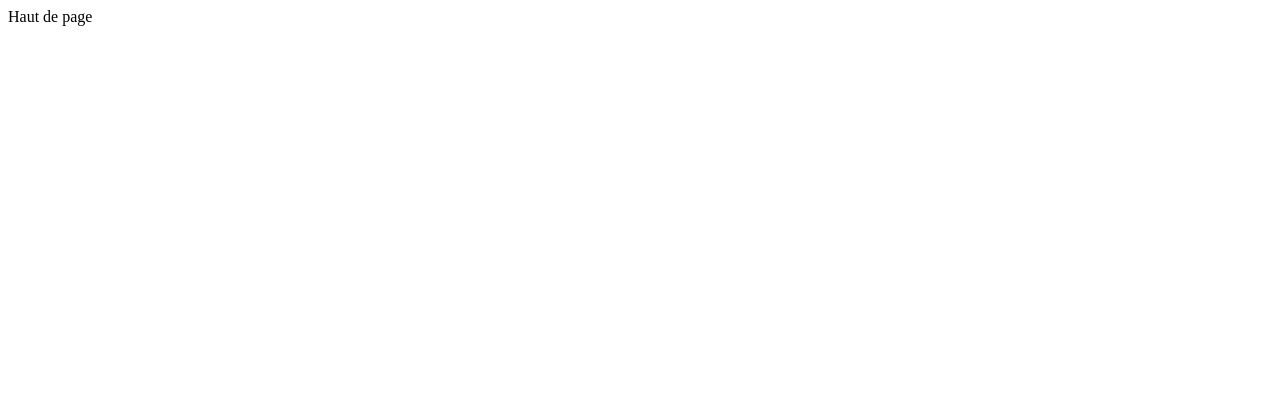
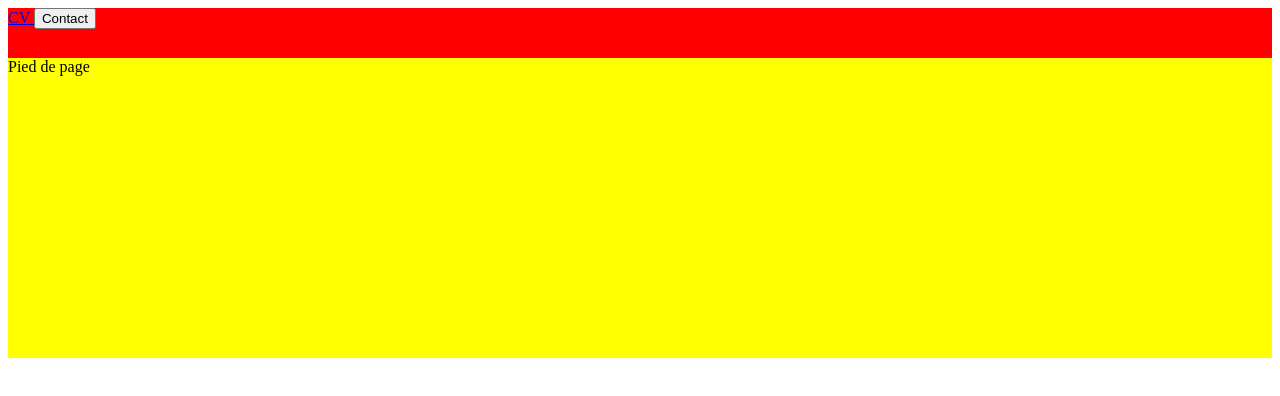
Before and after one commit to LagacheL/tp3_site_web, a plain HTML site: page index.html in a window 1280 px wide. Drawn offline with Linux system fonts and the light colour scheme.

Commit message:
sauvegarde 2

```diff
--- a/index.html
+++ b/index.html
@@ -10,7 +10,13 @@
 
 <body>
     <div id="HautDePage">
-        Haut de page
+        <a href="CV_FR.html" class="list-group-item list-group-item-action  ">
+            CV
+        </a> <!--Crée un bouton-->
+        <button class="Contact" type="button"> Contact</button>
+    </div>
+    <div id="PiedDePage">
+        Pied de page
     </div>
 </body>
 
--- a/style.css
+++ b/style.css
@@ -0,0 +1,14 @@
+#HautDePage {
+    background-color: red;
+    height: 50px;
+
+
+#Acceuil {
+    background-color: rgb(216, 216, 216);
+    height: 150px;
+}
+}
+#PiedDePage{
+    background-color: yellow;
+    height: 300px;
+}
```
Also changed, not shown: contact.html (added).
